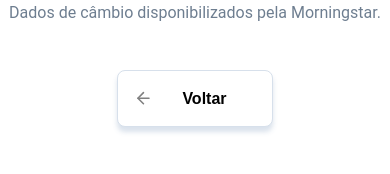
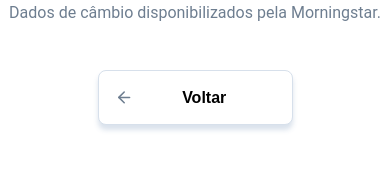
Before and after one commit to EliveltonSouzaDev/Currency-Converter, a React (Create React App) app: page /Result in a window 390 px wide. Shown: the part 192-366 px from the top of the page. Built offline with nearby package versions, Linux system fonts and the light colour scheme; no server answers.

Commit message:
adding not found page

```diff
--- a/src/App.jsx
+++ b/src/App.jsx
@@ -13,6 +13,7 @@ import Elipse from "./Components/Ellipse/Elipse";
 //Pages
 import Home from "./Pages/Home/Home";
 import Result from "./Pages/Result/Result";
+import Error from "./Components/Error/Error";
 
 function App() {
   const [done, setDone] = useState(false);
@@ -35,6 +36,7 @@ function App() {
             <Switch>
               <Home exact path="/" />
               <Result path="/Result" />
+              <Error path="*" />
             </Switch>
           </Router>
         )}
--- a/src/Components/Button/Button.jsx
+++ b/src/Components/Button/Button.jsx
@@ -6,21 +6,25 @@ import { Text, Flex, Button } from "rebass";
 //icons
 import { FaExchangeAlt } from "react-icons/fa";
 import { IconContext } from "react-icons";
+import { FiArrowLeft } from "react-icons/fi";
 
-const StandardButton = ({ clickEvent, text }) => {
+const StandardButton = ({ clickEvent, text, primary }) => {
   return (
     <Button
       my={3}
+      primary={primary}
       p={3}
       width={1 / 8}
-      bg="var(--green)"
+      bg={primary ? "var(--green)" : "var(--white)"}
+      color={primary ? "var(--white)" : "var(--lightgray)"}
       onClick={clickEvent}
-      variant="primary"
       sx={{
         borderRadius: 8,
+        border: "1px solid #D7E0EB",
         boxShadow: "0px 5px 5px 0px var(--grayShadow)",
         ":hover": {
-          backgroundColor: "grey",
+          backgroundColor: primary ? "gray" : "lightgray",
+          color: primary ? "white" : "black",
         },
         "@media screen and (max-width: 768px)": {
           width: "50%",
@@ -30,6 +34,7 @@ const StandardButton = ({ clickEvent, text }) => {
     >
       <Flex
         justifyContent="space-around"
+        alignItems="center"
         sx={{
           "@media screen and (max-width: 768px)": {
             flexDirection: "row",
@@ -39,10 +44,10 @@ const StandardButton = ({ clickEvent, text }) => {
         }}
       >
         {" "}
-        <IconContext.Provider value={{ size: "1.2rem" }}>
-          <FaExchangeAlt />
+        <IconContext.Provider value={{ size: "1.3rem" }}>
+          {primary ? <FaExchangeAlt /> : <FiArrowLeft />}
         </IconContext.Provider>
-        <Text color="white" fontWeight="bold">
+        <Text color={primary ? "white" : "black"} fontWeight="bold">
           {text}
         </Text>
       </Flex>
--- /dev/null
+++ b/src/Components/Error/Error.jsx
@@ -0,0 +1,18 @@
+import React from "react";
+import Container from "./Error.styles";
+import img from "../../Images/error.jpg";
+import StandardButton from "../Button/Button";
+import { Link } from "react-router-dom";
+const Error = () => {
+  return (
+    <Container>
+      <Link to="/">
+        <StandardButton text="Página Inicial" />
+      </Link>
+
+      <img src={img} alt="" />
+    </Container>
+  );
+};
+
+export default Error;
--- /dev/null
+++ b/src/Components/Error/Error.styles.jsx
@@ -0,0 +1,12 @@
+import styled from "styled-components";
+const Container = styled.div`
+  display: flex;
+  flex-direction: column;
+  width: 100%;
+  img {
+    opacity: 0.8;
+    width: 45%;
+    border-radius: 4px;
+  }
+`;
+export default Container;
--- a/src/Components/Main/Main.jsx
+++ b/src/Components/Main/Main.jsx
@@ -60,7 +60,7 @@ const Main = () => {
       )}
       <FormInput />
       <RadioButton textFirst={"Dinheiro"} textSecond={"Cartão"} />
-      <StandardButton clickEvent={handleCalc} text={"Converter"} />
+      <StandardButton clickEvent={handleCalc} text={"Converter"} primary />
     </>
   );
 };
--- a/src/Components/RadioButton/RadioButton.jsx
+++ b/src/Components/RadioButton/RadioButton.jsx
@@ -18,14 +18,11 @@ const RadioButton = ({ textFirst, textSecond }) => {
 
   //verifica qual radio button está ativo e seleciona a taxa correta
   const handleRadioChange = (value) => {
-    if (value === "dinheiro") {
-      global.setTaxType(1.1);
-      form.setRadioValue("dinheiro");
-    } else {
-      global.setTaxType(6.38);
-      form.setRadioValue("cartão");
-    }
+    value === "dinheiro"
+      ? global.setTaxType(1.1) || form.setRadioValue("dinheiro")
+      : global.setTaxType(6.38) || form.setRadioValue("cartão");
   };
+
   return (
     <>
       <Text
--- a/src/Contexts/GlobalForm.jsx
+++ b/src/Contexts/GlobalForm.jsx
@@ -6,11 +6,11 @@ export const FormStorage = ({ children }) => {
   const [inputTax, setInputTax] = useState("");
   const [radioValue, setRadioValue] = useState("");
 
-  function clearInput() {
+  const clearInput = () => {
     setInputDolar(0);
     setInputTax(0);
     setRadioValue("");
-  }
+  };
   return (
     <FormContext.Provider
       value={{
--- a/src/Pages/Result/Result.jsx
+++ b/src/Pages/Result/Result.jsx
@@ -1,65 +1,30 @@
 import React, { useContext } from "react";
 import { Link } from "react-router-dom";
+
+//context
 import { GlobalContext } from "../../Contexts/GlobalStorage";
 import { FormContext } from "../../Contexts/GlobalForm";
 
 //rebass
-import { Text, Flex, Box, Button, Heading } from "rebass";
+import { Text, Box, Heading } from "rebass";
 
 //icons
-import { FiArrowLeft } from "react-icons/fi";
-import { IconContext } from "react-icons";
+import StandardButton from "../../Components/Button/Button";
 
 const Result = () => {
+  //contextos globais
   const global = useContext(GlobalContext);
   const form = useContext(FormContext);
   const { clearInput } = useContext(GlobalContext);
 
+  const parsingFloat = (item) => {
+    return parseFloat(item).toFixed(2).replace(".", ",");
+  };
+
   return (
     <>
       <Link to="/">
-        <Button
-          onClick={clearInput}
-          my={3}
-          p={3}
-          width={1 / 8}
-          bg="var(--white)"
-          color="gray"
-          sx={{
-            borderRadius: 8,
-            border: "1px solid var(--grayBorder)",
-            boxShadow: "0px 5px 5px 0px var(--grayShadow)",
-
-            ":hover": {
-              backgroundColor: "lightgray",
-              color: "white",
-            },
-            "@media screen and (max-width: 768px)": {
-              width: "40%",
-              marginLeft: "30%",
-            },
-          }}
-        >
-          <Flex
-            justifyContent="space-around"
-            alignItems="center"
-            sx={{
-              "@media screen and (max-width: 768px)": {
-                flexDirection: "row",
-                textAlign: "center",
-                justifyContent: "space-between",
-                alignItems: "space-between",
-              },
-            }}
-          >
-            <IconContext.Provider value={{ size: "1.4rem" }}>
-              <FiArrowLeft />
-            </IconContext.Provider>
-            <Text color="black" fontWeight="bold">
-              Voltar
-            </Text>
-          </Flex>
-        </Button>
+        <StandardButton clickEvent={clearInput} text={"Voltar"} />
       </Link>
       <Box
         sx={{
@@ -88,7 +53,7 @@ const Result = () => {
           color="var(--green)"
           mt={4}
         >
-          R$ {parseFloat(global.result).toFixed(2).replace(".", ",")}
+          R$ {parsingFloat(global.result)}
         </Heading>
       </Box>
       <Box
@@ -106,8 +71,7 @@ const Result = () => {
           color="var(--lightgray)
 "
         >
-          Cotação do dólar: $1,00 = R${" "}
-          {parseFloat(global.cotation).toFixed(2).replace(".", ",")}
+          Cotação do dólar: $1,00 = R$ {parsingFloat(global.cotation)}
         </Text>
 
         <Text fontSize="14px" fontFamily="Roboto" color="var(--lightgray)">
@@ -115,20 +79,15 @@ const Result = () => {
           estado de {form.inputTax}%
         </Text>
         <Text fontSize="14px" fontFamily="Roboto" color="var(--lightgray)">
-          Total em dolar sem imposto ${" "}
-          {parseFloat(form.inputDolar).toFixed(2).replace(".", ",")}
+          Total em dolar sem imposto $ {parsingFloat(form.inputDolar)}
         </Text>
         <Text fontSize="14px" fontFamily="Roboto" color="var(--lightgray)">
           Total em dolar com imposto ${" "}
-          {parseFloat(global.result / global.cotation)
-            .toFixed(2)
-            .replace(".", ",")}
+          {parsingFloat(global.result / global.cotation)}
         </Text>
         <Text fontSize="14px" fontFamily="Roboto" color="var(--lightgray)">
           Total em real sem imposto R${" "}
-          {parseFloat(form.inputDolar * global.cotation)
-            .toFixed(2)
-            .replace(".", ",")}
+          {parsingFloat(form.inputDolar * global.cotation)}
         </Text>
       </Box>
     </>
```
Also changed, not shown: src/Images/error.jpg (added).
